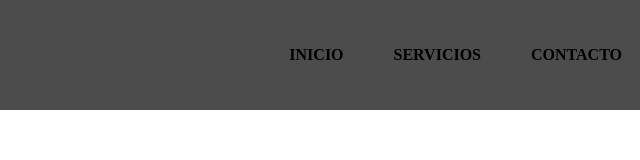
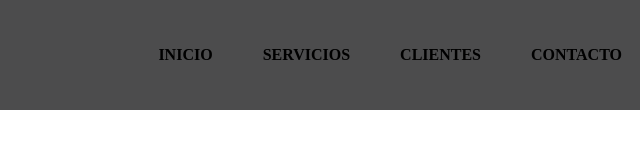
Before and after one commit to Tomas-Paint/landing-page, a plain HTML site: page index.html in a window 1280 px wide. Shown: the full height of the page, 326-966 px from the left. Drawn offline with Linux system fonts and the light colour scheme.

Commit message:
Añadi un link

```diff
--- a/index.html
+++ b/index.html
@@ -17,6 +17,7 @@
         <ul>
           <a href="#">INICIO</a>
           <a href="#">SERVICIOS</a>
+          <a href="#">CLIENTES</a>
           <a href="#">CONTACTO</a>
         </ul>
         <img
```
